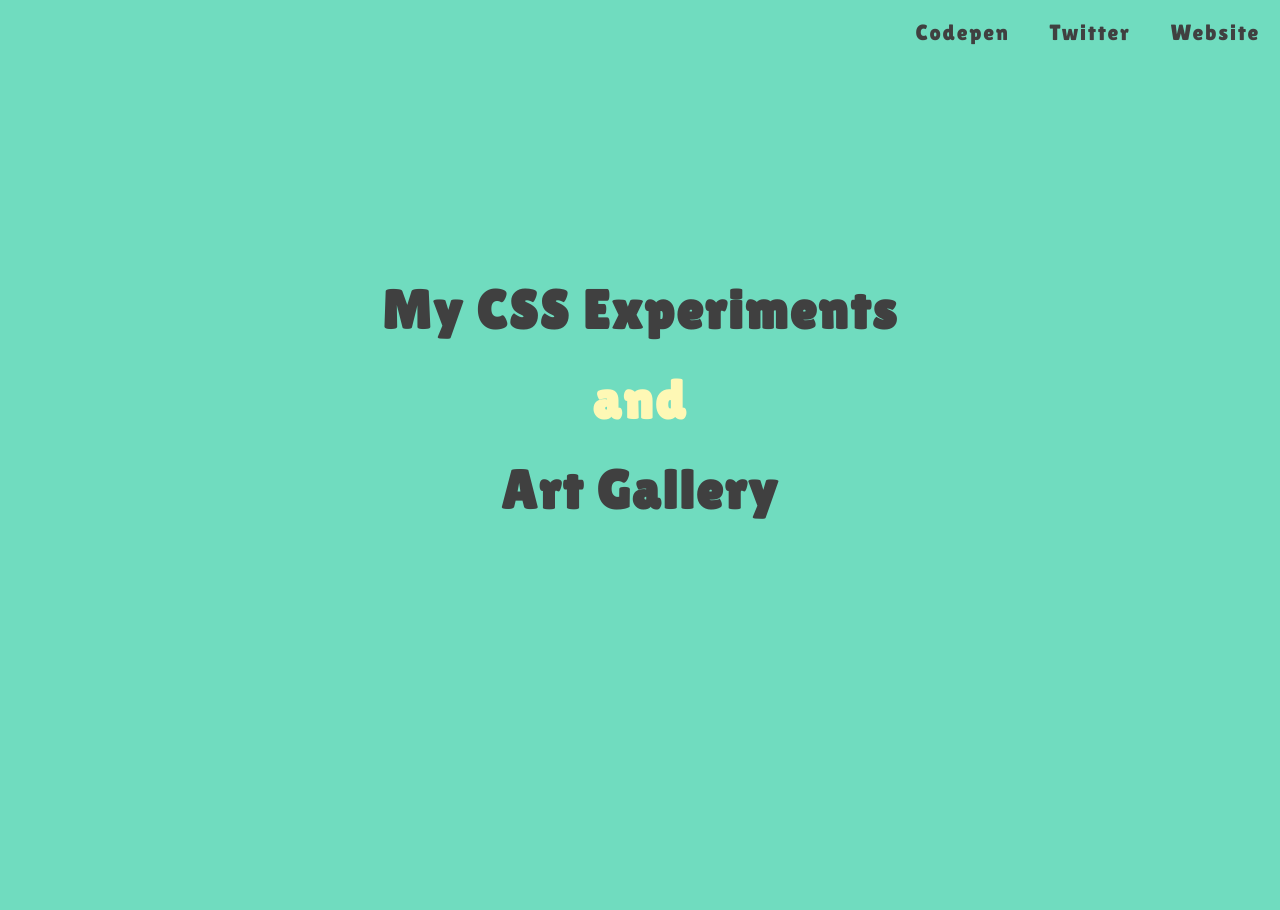
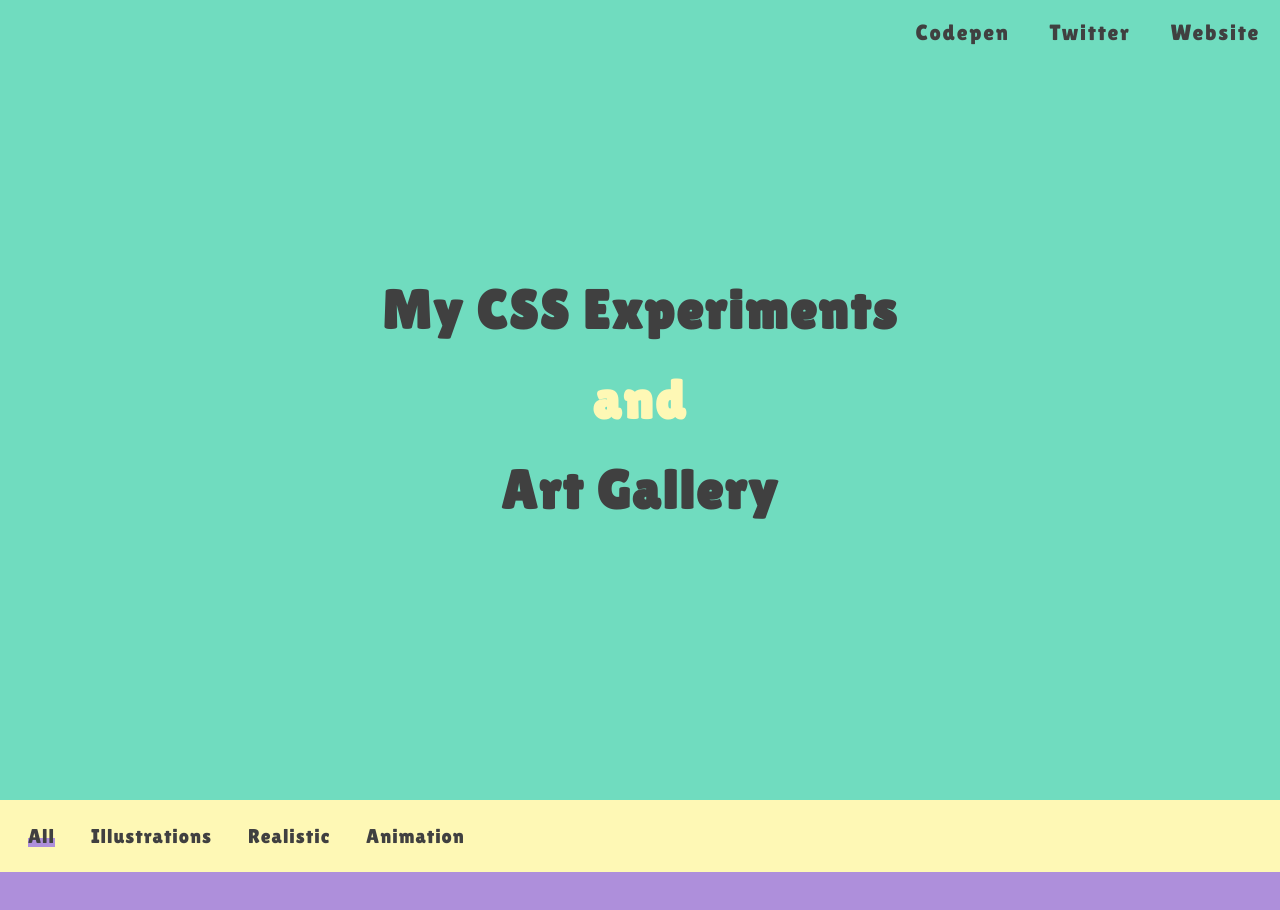
Before and after one commit to ruphaa/css-demo-website, a plain HTML site: page index.html in a window 1280 px wide. Before the commit the page ends 800 px from the top, so only its background shows below. Drawn offline with Linux system fonts and the light colour scheme.

Commit message:
Add Work section and parallax implementation

```diff
--- a/index.html
+++ b/index.html
@@ -13,6 +13,7 @@
   </head>
   <body>
     <div class="wrapper">
+      <div class="home-wrapper">
         <div class="home">
           <div class="nav">
             <ul>
@@ -52,6 +53,19 @@
           </div>
         </div>
       </div>
+
+      <div class="showcase">
+        <div class="filter-container">
+          <ul class="filters">
+            <li><a href="#" class="active filter-underline">All</a></li>
+            <li><a href="#" class="filter-underline">Illustrations</a></li>
+            <li><a href="#" class="filter-underline">Realistic</a></li>
+            <li><a href="#" class="filter-underline">Animation</a></li>
+          </ul>
+        </div>
+        <div class="works"></div>
+      </div>
+    </div>
     <script src="script.js"></script>
   </body>
 </html>
--- a/style.css
+++ b/style.css
@@ -1,13 +1,14 @@
 :root {
   --primary-text-color: #404040;
   --underline: #fef8b5;
+  --purple: #ae8fdb;
+  --green: #70dcbf;
+  --yellow: #fef8b5;
 }
 
 body {
-  height: 100vh;
-  width: 100vw;
   font-family: "Lilita One", cursive;
-  background-color: #70dcbf;
+  background-color: var(--green);
 }
 
 * {
@@ -39,10 +40,19 @@ a.underline-text:hover {
   background-size: 100% 100%;
 }
 
-.home {
+.home-wrapper {
   height: 100vh;
   width: 100vw;
   position: relative;
+  z-index: 3;
+}
+
+.home {
+  position: fixed;
+  top: 0;
+  left: 0;
+  right: 0;
+  height: 100%;
   display: flex;
   justify-content: center;
   align-items: center;
@@ -57,7 +67,7 @@ a.underline-text:hover {
 }
 
 .home .title h1:nth-child(2) {
-  color: #fef8b5;
+  color: var(--yellow);
 }
 
 .home .nav {
@@ -84,3 +94,62 @@ a.underline-text:hover {
   letter-spacing: 0.08em;
   font-size: 22px;
 }
+
+.showcase {
+  min-height: calc(100vh - 88px);
+  min-height: 100vh;
+  background: var(--green);
+  background: var(--purple);
+  z-index: 4;
+  position: relative;
+}
+
+.showcase .filter-container {
+  position: sticky;
+  top: 0;
+  z-index: 3;
+  /* background: #70dcbf; */
+  background-color: var(--yellow);
+  height: 100%;
+  width: 100%;
+}
+
+.showcase .filter-container .filters {
+  list-style: none;
+  display: flex;
+  margin: 0;
+  padding: 1.5rem 1rem;
+}
+
+.showcase .filter-container .filters li {
+  padding: 10px 18px;
+  font-size: 2rem;
+  letter-spacing: 1px;
+}
+
+.showcase .filter-container .filters li a {
+  text-decoration: none;
+  color: var(--primary-text-color);
+}
+
+.filter-underline {
+  line-height: 1;
+  display: inline;
+  background-image: linear-gradient(
+    transparent 60%,
+    var(--purple) 60%,
+    var(--purple) 100%
+  );
+  background-repeat: no-repeat;
+  background-size: 0% 100%;
+}
+
+.filter-underline:hover {
+  transition: 0.5s cubic-bezier(0.645, 0.045, 0.355, 1);
+  background-size: 100% 100%;
+}
+
+.filter-underline.active {
+  transition: 0.5s cubic-bezier(0.645, 0.045, 0.355, 1);
+  background-size: 100% 100%;
+}
```
Lines whose indentation alone changed are shown as unchanged.
